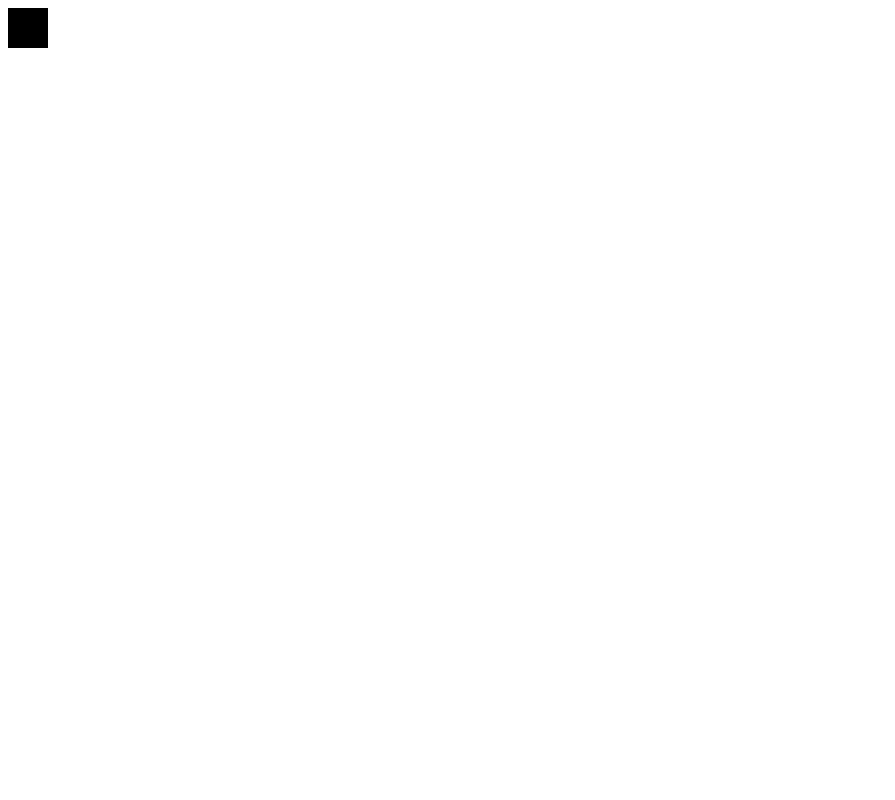
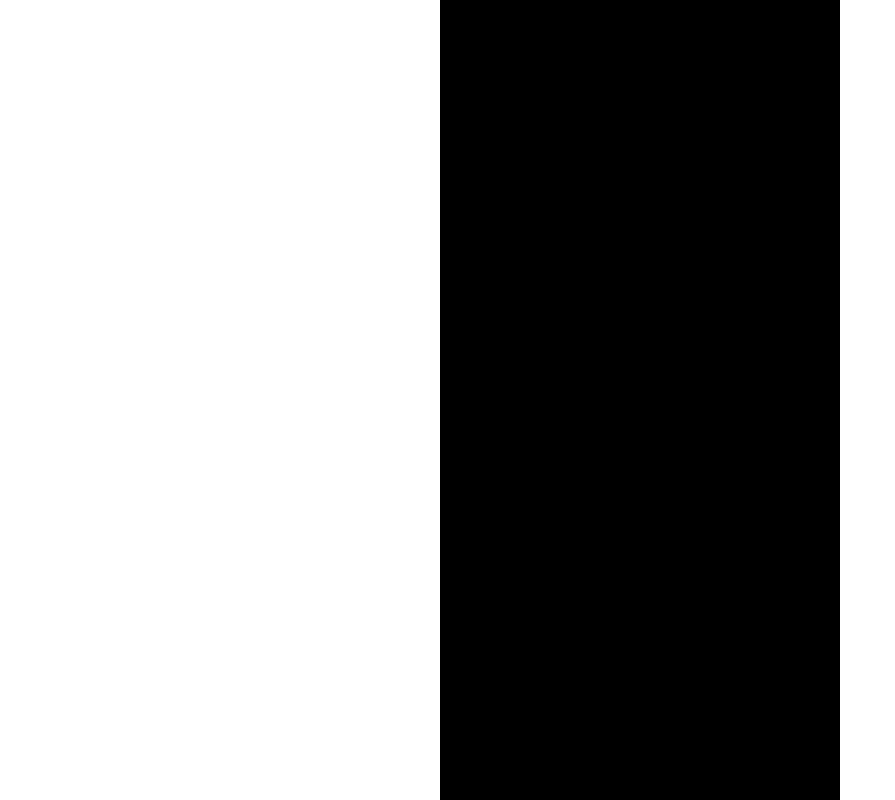
Before and after one commit to 0KateloK0/MinesweeperSolver, a React app in the folder client/: page / in a window 1280 px wide. Shown: the whole page, without its empty margins (0-895 px from the left). Built offline with nearby package versions, Linux system fonts and the light colour scheme.

Commit message:
Field beauty functionality

```diff
--- a/client/index.html
+++ b/client/index.html
@@ -5,18 +5,55 @@
 	<meta name="viewport" content="width=device-width, initial-scale=1.0">
 	<title>MinesweeperSolver</title>
 	<style>
+		body {
+			margin: 0;
+		}
+		.__react-root {
+			position: absolute;
+			width: 100%;
+			text-align: center;
+			height: 100%;
+		}
+		.wrapper {
+			position: absolute;
+			width: 100%;
+			height: 100%;
+		}
+		.field {
+			display: grid;
+			width: fit-content;
+			transform: translate(-50%, -50%);
+			top: 50%;
+			left: 50%;
+			position: absolute;
+		}
+		@font-face {
+			font-family: 'SigmarOne-Regular';
+			src: url(src/SigmarOne-Regular.ttf);
+		}
 		.field__cell {
-			width: 40px;
-			height: 40px;
+			width: 20px;
+			height: 20px;
 			background: black;
+			color: red;
+			font-size: 15px;
+			text-align: center;
+			font-family: 'SigmarOne-Regular';
+		}
+		.field__cell_opened {
+			background: white;
+		}
+		.field__cell_flagged {
+			background: url(src/flag.svg);
+		}
+		.field__cell_bombed {
+			background: url(src/bomb.svg);
 		}
 	</style>
 </head>
 <body>
-	<div class="wrapper">
-		<div class="__react-root">
-		</div>
-	</div>
+	<div class="__react-root"></div>
 	<script src="dist/bundle.js"></script>
+
 </body>
 </html>
--- a/client/src/index.js
+++ b/client/src/index.js
@@ -1,27 +1,196 @@
 import React from 'react'
 import ReactDOM from 'react-dom';
 
-const CELL_CLOSED = 0;
-const CELL_OPENED = 1;
+/* STARTING from Stack Overflow cause I was lazy */
+var queue = function() {
+  this.first = null;
+  this.size = 0;
+};
 
+var Node = function(data) {
+  this.data = data;
+  this.next = null;
+};
+
+queue.prototype.push = function(data) {
+  var node = new Node(data);
+
+  if (!this.first){
+    this.first = node;
+  } else {
+    n = this.first;
+    while (n.next) {
+      n = n.next;
+    }
+    n.next = node;
+  }
+
+  this.size += 1;
+  return node;
+};
+
+queue.prototype.pop = function() {
+  temp = this.first;
+  this.first = this.first.next;
+  this.size -= 1;
+  return temp;
+};
+
+/* ENDING from Stack Overflow cause I was lazy */
 
 class Cell extends React.Component {
+	static CELL_CLOSED = 0;
+	static CELL_OPENED = 1;
+	static CELL_FLAGGED = 2;
+	static CELL_BOMBED = 3;
+	static statusMap = {
+		0: "closed",
+		1: "opened",
+		2: "flagged",
+		3: "bombed"
+	}
 	constructor (props) {
 		super(props);
 		this.state = {
-			status: CELL_CLOSED
+			status: Cell.CELL_CLOSED,
+			inners: false
+			/*status: props.bomb ? Cell.CELL_BOMBED : Cell.CELL_OPENED,
+			inners: !props.bomb*/
 		};
+		this.bomb = props.bomb;
+		this.inners = props.inners;
+		this.cellId = props.cellId;
 	}
 	render () {
 		return (
-			<div className={"field__cell field__cell_" + (this.state.status == CELL_CLOSED ? "closed" : "opened")}
-				onClick = {this.handleCellClick}
+			<div className={"field__cell field__cell_" + Cell.statusMap[this.state.status]}
+				onClick={this.handleCellClick.bind(this)}
+				onContextMenu={this.handleContextClick.bind(this)}
+				cellid={this.cellId}
 			>
+			{
+				this.state.inners ? this.inners : ''
+			}
 			</div>
 			);
 	}
+	openCell () {
+		this.setState({ status: Cell.CELL_OPENED });
+		if (!this.bomb) {
+			this.setState({
+				inners: true
+			})
+		}
+		this.render();
+	}
 	handleCellClick (e) {
-		this.setState({ status: CELL_OPENED });
+		this.openCell();
+	}
+	handleContextClick (e) {
+		this.setState({ status: Cell.CELL_FLAGGED });
+	}
+}
+
+class Game extends React.Component {
+	constructor (props) {
+		super(props);
+
+		this.gameField = [];
+		for (let i = 0; i < props.height; ++i) {
+
+			this.gameField.push([]);
+			for (let j = 0; j < props.width; ++j) {
+				this.gameField[i].push(Math.random() > 0.8);
+
+			}
+		}
+
+		this.width = props.width;
+		this.height = props.height;
+
+		// this.cellId = props.cellId;
+	}
+	getAdjEls (i, j) {
+		let res = [];
+		if (i - 1 >= 0 && j - 1 >= 0 && this.gameField[i - 1][j - 1]) 					res.push([i - 1, j - 1]);
+		if (i - 1 >= 0 && this.gameField[i - 1][j]) 									res.push([i - 1, j]);
+		if (i - 1 >= 0 && j + 1 < this.width && this.gameField[i - 1][j + 1]) 			res.push([i - 1, j + 1]);
+		if (j - 1 >= 0 && this.gameField[i][j - 1]) 									res.push([i, j - 1]);
+		if (j + 1 < this.width && this.gameField[i][j + 1]) 							res.push([i, j + 1]);
+		if (i + 1 < this.height && j - 1 >= 0 && this.gameField[i + 1][j - 1]) 			res.push([i + 1, j - 1]);
+		if (i + 1 < this.height && this.gameField[i + 1][j]) 							res.push([i + 1, j]);
+		if (i + 1 < this.height && j + 1 < this.width && this.gameField[i + 1][j + 1]) 	res.push([i + 1, j + 1]);
+		return res;
+	}
+	countInners (i, j) {
+		/*let ans = 0;
+		ans += i - 1 >= 0 && j - 1 >= 0 && this.gameField[i - 1][j - 1];
+		ans += i - 1 >= 0 && this.gameField[i - 1][j];
+		ans += i - 1 >= 0 && j + 1 < this.width && this.gameField[i - 1][j + 1];
+		ans += j - 1 >= 0 && this.gameField[i][j - 1];
+		ans += j + 1 < this.width && this.gameField[i][j + 1];
+		ans += i + 1 < this.height && j - 1 >= 0 && this.gameField[i + 1][j - 1];
+		ans += i + 1 < this.height && this.gameField[i + 1][j];
+		ans += i + 1 < this.height && j + 1 < this.width && this.gameField[i + 1][j + 1];*/
+		return this.getAdjEls(i, j).length;
+	}
+	propagateCellClick (i, j) {
+		// BFS
+		let q = new queue();
+		q.push([i, j]);
+		let used = {};
+		while (q.size) {
+			used[q.first] = true;
+			let c = q.first.data;
+
+			this.field[c[0]][c[1]].onClick();
+
+			q.pop();
+
+			if (this.countInners(c[0], c[1]) != 0)
+				continue;
+
+			// x and y are swapped here because im stupid and lazy
+			for (let [x, y] of this.getAdjEls(q.first[0], q.first[1])) {
+				if (!used[[x, y]]) {
+					q.push([x, y]);
+				}
+			}
+		}
+	}
+	handleClick (e) {
+		let [i, j] = e.target.getAttribute('cellid').split('_').map(Number);
+		if (this.gameField[i][j]) {
+			// you lose
+		}
+		else {
+			this.propagateCellClick(i, j);
+		}
+	}
+	render () {
+		this.field = [];
+		for (let i = 0; i < this.height; ++i) {
+			this.field.push([]);
+			for (let j = 0; j < this.width; ++j) {
+				this.field[i].push(<Cell
+					inners={this.countInners(i, j)}
+					bomb={this.gameField[i][j]}
+					cellId={`${i}_${j}`}
+					key={`cell_${i}_${j}`}></Cell>);
+			}
+		}
+
+		let field = (<div className="field"
+			style={{
+				gridTemplateColumns: `repeat(${this.width}, 1fr)`
+			}}
+			onContextMenu={(e)=> e.preventDefault()}
+			onClick={this.handleClick.bind(this)}
+		>
+			{ this.field }
+			</div>);
+		return field;
+
 	}
 }
 
@@ -31,8 +200,8 @@ class App extends React.Component {
 	}
 	render () {
 		return (
-			<div className="field">
-				<Cell></Cell>
+			<div className="wrapper">
+				<Game width="20" height="40"></Game>
 			</div>
 		);
 	}
```
Also changed, not shown: client/src/SigmarOne-Regular.ttf (added), client/src/bomb.svg (added), client/src/flag.svg (added), 2 other files.
